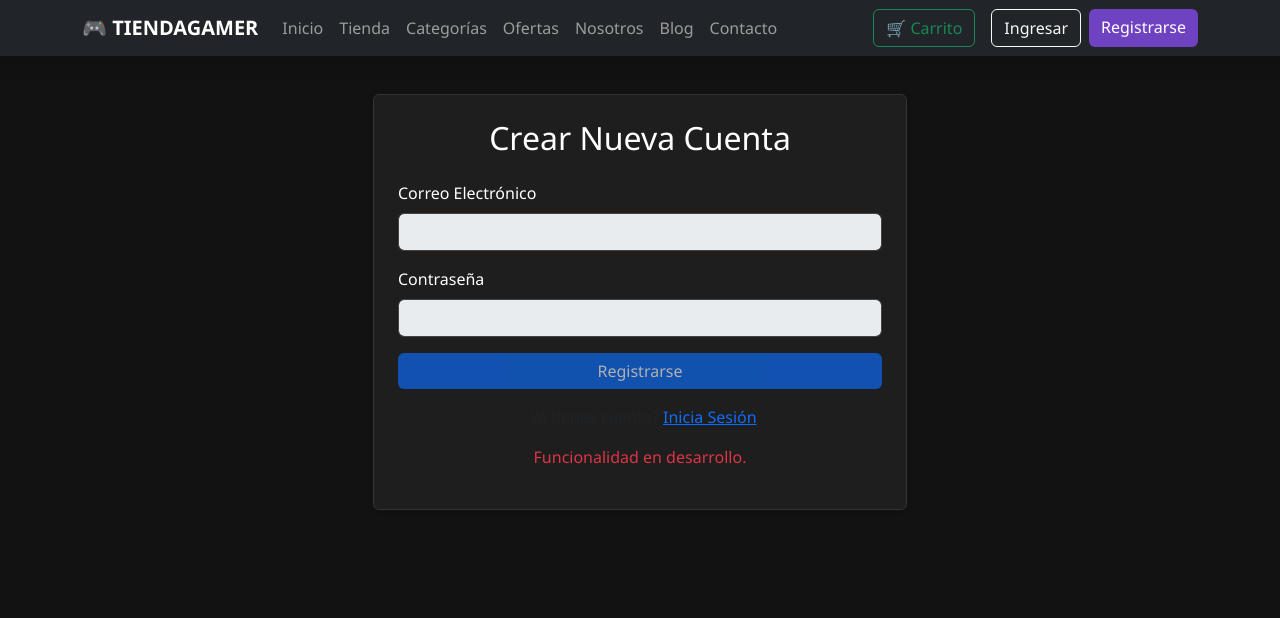
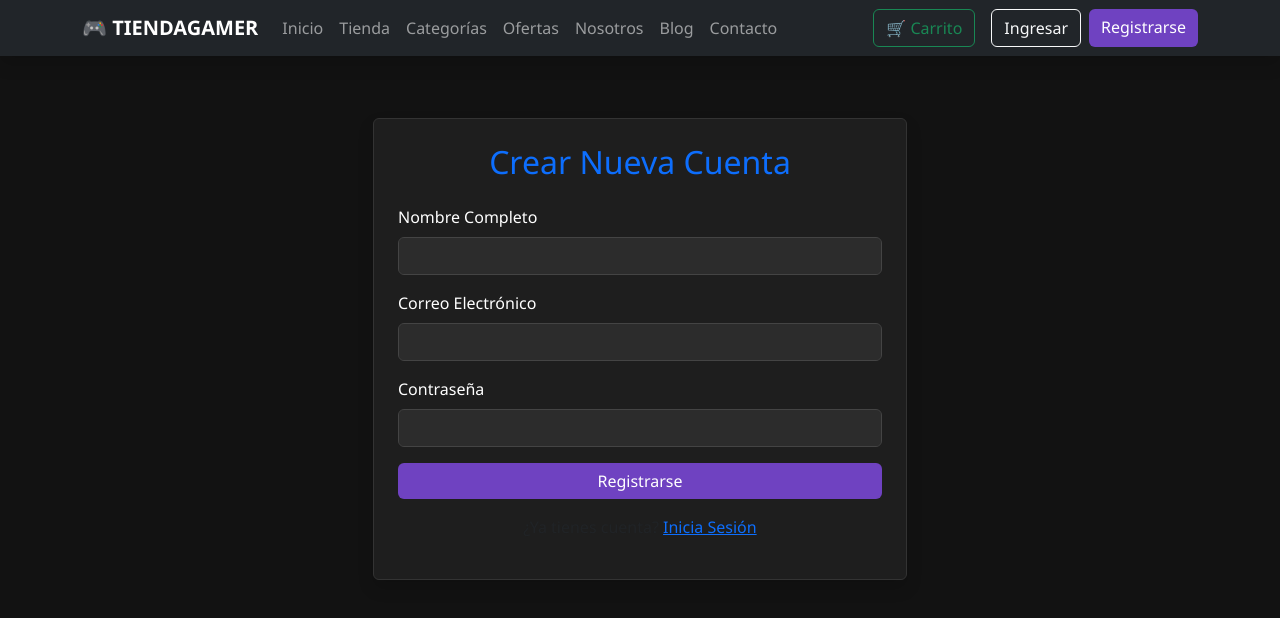
Before and after one commit to BenjaminElThebest132/tienda-gamer-final, a React (Create React App) app: page /registro in a window 1280 px wide. Shown: the top 618 px of the page. Built offline with nearby package versions, Linux system fonts and the light colour scheme.

Commit message:
Arreglando sincronizacion con el back end y la base de datos

```diff
--- a/src/pages/Registro.jsx
+++ b/src/pages/Registro.jsx
@@ -1,28 +1,98 @@
-import React from 'react';
-import { Link } from 'react-router-dom';
+import React, { useState } from 'react';
+import { Link, useNavigate } from 'react-router-dom';
 
 export default function Registro() {
+  const [form, setForm] = useState({ nombre: '', email: '', password: '' });
+  const [error, setError] = useState('');
+  const [cargando, setCargando] = useState(false);
+  const navigate = useNavigate();
+
+  const handleChange = (e) => {
+    setForm({ ...form, [e.target.name]: e.target.value });
+  };
+
+  const handleSubmit = async (e) => {
+    e.preventDefault();
+    setError('');
+    setCargando(true);
+
+    try {
+      const response = await fetch('https://tienda-gamer-final.onrender.com/api/registro', {
+        method: 'POST',
+        headers: { 'Content-Type': 'application/json' },
+        body: JSON.stringify(form)
+      });
+
+      const data = await response.json();
+
+      if (response.ok) {
+        alert("¡Cuenta creada con éxito! Ahora puedes iniciar sesión.");
+        navigate('/login');
+      } else {
+        setError(data.error || "Error al registrarse");
+      }
+    } catch (err) {
+      setError("Error de conexión con el servidor.");
+    } finally {
+      setCargando(false);
+    }
+  };
+
   return (
-    <div className="container mt-4">
+    <div className="container mt-5">
       <div className="row justify-content-center">
         <div className="col-md-6">
-          <div className="card shadow-sm">
-            <div className="card-body p-4">
-              <h2 className="text-center mb-4">Crear Nueva Cuenta</h2>
-              <fieldset disabled>
+          <div className="card shadow p-4">
+            <h2 className="text-center mb-4 text-primary">Crear Nueva Cuenta</h2>
+
+            <form onSubmit={handleSubmit}>
+              {}
+              <div className="mb-3">
+                <label className="form-label">Nombre Completo</label>
+                <input
+                  type="text"
+                  className="form-control"
+                  name="nombre"
+                  value={form.nombre}
+                  onChange={handleChange}
+                  required
+                />
+              </div>
+
               <div className="mb-3">
                 <label className="form-label">Correo Electrónico</label>
-                  <input type="email" className="form-control" />
+                <input
+                  type="email"
+                  className="form-control"
+                  name="email"
+                  value={form.email}
+                  onChange={handleChange}
+                  required
+                />
               </div>
+
               <div className="mb-3">
                 <label className="form-label">Contraseña</label>
-                  <input type="password" className="form-control" />
+                <input
+                  type="password"
+                  className="form-control"
+                  name="password"
+                  value={form.password}
+                  onChange={handleChange}
+                  required
+                />
               </div>
-                <button type="submit" className="btn btn-primary w-100">Registrarse</button>
-              </fieldset>
-              <p className="text-center text-muted mt-3">¿Ya tienes cuenta? <Link to="/login">Inicia Sesión</Link></p>
-              <p className="text-center text-danger mt-2">Funcionalidad en desarrollo.</p>
-            </div>
+
+              {error && <div className="alert alert-danger">{error}</div>}
+
+              <button type="submit" className="btn btn-primary w-100" disabled={cargando}>
+                {cargando ? 'Registrando...' : 'Registrarse'}
+              </button>
+            </form>
+
+            <p className="text-center text-muted mt-3">
+              ¿Ya tienes cuenta? <Link to="/login">Inicia Sesión</Link>
+            </p>
           </div>
         </div>
       </div>
```
Lines whose indentation alone changed are shown as unchanged.
